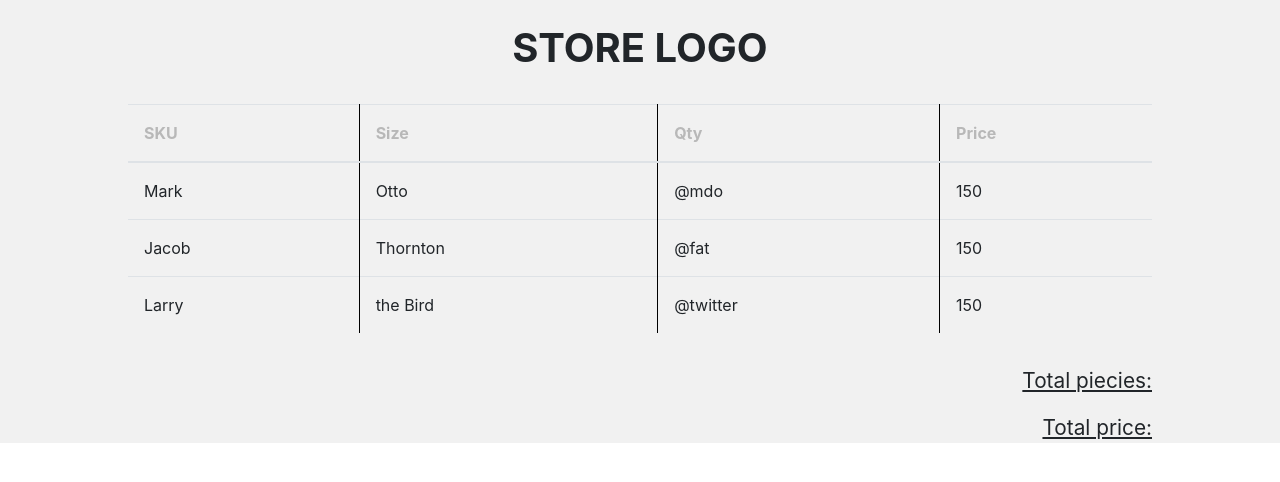
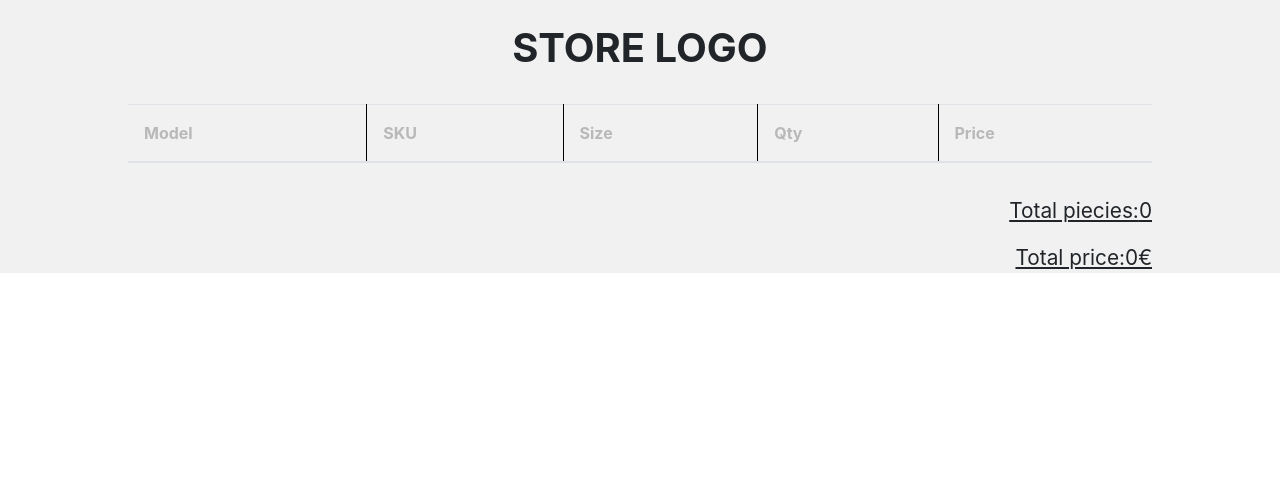
Before and after one commit to Luigi-Tramparulo/last-products, a React (Create React App) app: page / in a window 1280 px wide. Both pictures are taken after a click on the button "Checkout". Shown: the top 482 px of the page. Built offline with nearby package versions, Linux system fonts and the light colour scheme.

Commit message:
feat: add  action to remove item from cart

```diff
--- a/src/components/cart/index.js
+++ b/src/components/cart/index.js
@@ -1,25 +1,31 @@
-import React from 'react';
-import { Table } from 'reactstrap';
+import React from 'react'
+import { Table } from 'reactstrap'
 import './cart.scss'
 
-/* const mapProductStore = state.products.map(product => {
+const Cart = (props) => {
+
+  const mapProductStore = props.products.map(product => {
     return (
       <tr>
-          <td>{product.name}</td>
+        <td>{product.name}<button onClick={(e) => props.removeItem(product,product.id)}>remove</button></td>
         <td>{product.sku}</td>
         <td>{product.size}</td>
         <td>{product.qty}</td>
         <td>{product.price}</td>
       </tr>
-)})
-*/
+    )
+  })
 
-const Cart = (props) => {
+  let totalPrice = props.products.map(product => product.price).reduce((total, currentPrice) => {
+    return total + currentPrice
+  }, 0)
+
     return (
       <div>
         <Table className="table-cart">
             <thead>
                 <tr>
+                    <th>Model</th>
                     <th>SKU</th>
                     <th>Size</th>
                     <th>Qty</th>
@@ -27,29 +33,12 @@ const Cart = (props) => {
                 </tr>
             </thead>
             <tbody>
-                <tr>
-                    <td>Mark</td>
-                    <td>Otto</td>
-                    <td>@mdo</td>
-                    <td>150</td>
-                </tr>
-                <tr>
-                    <td>Jacob</td>
-                    <td>Thornton</td>
-                    <td>@fat</td>
-                    <td>150</td>
-                </tr>
-                <tr>
-                    <td>Larry</td>
-                    <td>the Bird</td>
-                    <td>@twitter</td>
-                    <td>150</td>
-                </tr>
+              {mapProductStore}
             </tbody>
         </Table>
         <div className="total-cart">
-          <p>Total piecies:</p>
-          <p>Total price:</p>
+          <p>Total piecies:{props.products.length}</p>
+          <p>Total price:{`${totalPrice}\u20AC`}</p>
         </div>
       </div>
     );
--- a/src/components/lens/index.js
+++ b/src/components/lens/index.js
@@ -19,7 +19,7 @@ const Lens = (props) => {
     setClicked(clicked => !clicked)
   }
 
-  const { product, increment, productStore } = props
+  const { product, increment, decrement, productStore } = props
 
   const mapProducts = product.map((product, index) => {
     return (
@@ -60,14 +60,15 @@ const Lens = (props) => {
 
   return (
     <div>
-    { !clicked ? LensView() : <Cart products={productStore} />}
+        { !clicked ? LensView() : <Cart removeItem = {decrement} products={productStore} />}
     </div>
   )
 };
 
 const mapDispatchToProps = dispatch => {
   return {
-    increment: item => dispatch(actions('ADD', item))
+    increment: item => dispatch(actions('ADD', item)),
+    decrement: (item,id) => dispatch(actions('REMOVE', item, id))
   }
 }
 const mapStateToProps = (state) => {
--- a/src/costants/index.js
+++ b/src/costants/index.js
@@ -1,7 +1,7 @@
 export const products = [
-    { id: 1, name: 'Wayfarer', sku: 'RB3210 2112A', price: 121.60, qty: 5, size: [50,50,50,52,52]},
-    { id: 2, name: 'Round', sku: 'RB9210 1149', price: 166.00, qty: 6, size: [50, 50, 50, 52 ,52, 52]},
-    { id: 3, name: 'Clubmaster', sku: 'RB3594 9093C8 C3', price: 152.00, qty: 2, size: [50, 50]},
-    { id: 4, name: 'RB3594', sku: 'RB3594 2345 53', price: 250.90, qty: 1, size: [52]},
-    { id: 5, name: 'Aviator', sku: 'RB6211 5122A 50', price: 250.90, qty: 3, size: [50, 50, 52]}
+    { id: 1, name: 'Wayfarer', sku: 'RB3210 2112A', price: 121, qty: 5, size: [50,50,50,52,52]},
+    { id: 2, name: 'Round', sku: 'RB9210 1149', price: 166, qty: 6, size: [50, 50, 50, 52 ,52, 52]},
+    { id: 3, name: 'Clubmaster', sku: 'RB3594 9093C8 C3', price: 152, qty: 2, size: [50, 50]},
+    { id: 4, name: 'RB3594', sku: 'RB3594 2345 53', price: 250, qty: 1, size: [52]},
+    { id: 5, name: 'Aviator', sku: 'RB6211 5122A 50', price: 250, qty: 3, size: [50, 50, 52]}
 ]
--- a/src/redux/actions/index.js
+++ b/src/redux/actions/index.js
@@ -1,6 +1,7 @@
-export const actions = (type, item) => {
+export const actions = (type, item, id) => {
     return {
         type: type,
-        item: item
+        item: item,
+        id: id
     }
 }
--- a/src/redux/reducer/index.js
+++ b/src/redux/reducer/index.js
@@ -6,15 +6,13 @@ const initialState = {
 export const reducer = (state = initialState, action) => {
     switch(action.type) {
         case 'ADD':
-            let totalPrice = state.products.map(product => product.price).reduce((total, currentPrice) => {
-                return total + currentPrice
-            }, 0)
-            return {...state,products:state.products.concat(action.item),totalCart:state.totalCart + totalPrice} ;
+            return {...state,products:state.products.concat(action.item)}
 
         case 'REMOVE':
-            let checkIndex = id => id === action.id;
-            let findItem = state.products.findIndex(checkIndex);
-            return {...state, products:state.products.splice(findItem,1)};
+        const findItem = state.products.findIndex(element => element.id === action.id);
+        const copyState = [...state.products]
+        let spliceState = copyState.splice(findItem, 1)
+            return {...state, products:copyState};
 
         default:
             return state;
```
Lines whose indentation alone changed are shown as unchanged.
